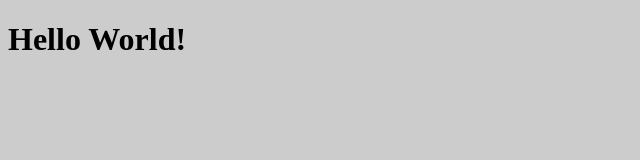
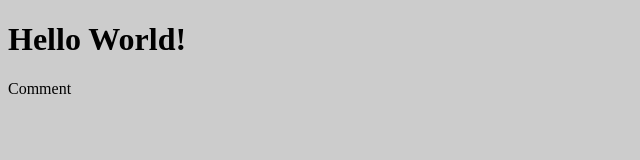
Before and after one commit to MakssTarasov/storm, a plain HTML site: page index.html in a window 1280 px wide. Shown: the full height of the page, 0-640 px from the left. Drawn offline with Linux system fonts and the light colour scheme.

Commit message:
Add test

```diff
--- a/index.html
+++ b/index.html
@@ -8,4 +8,5 @@
 <body>
 <h1>Hello World!</h1>
 </body>
+Comment
 </html>
```
